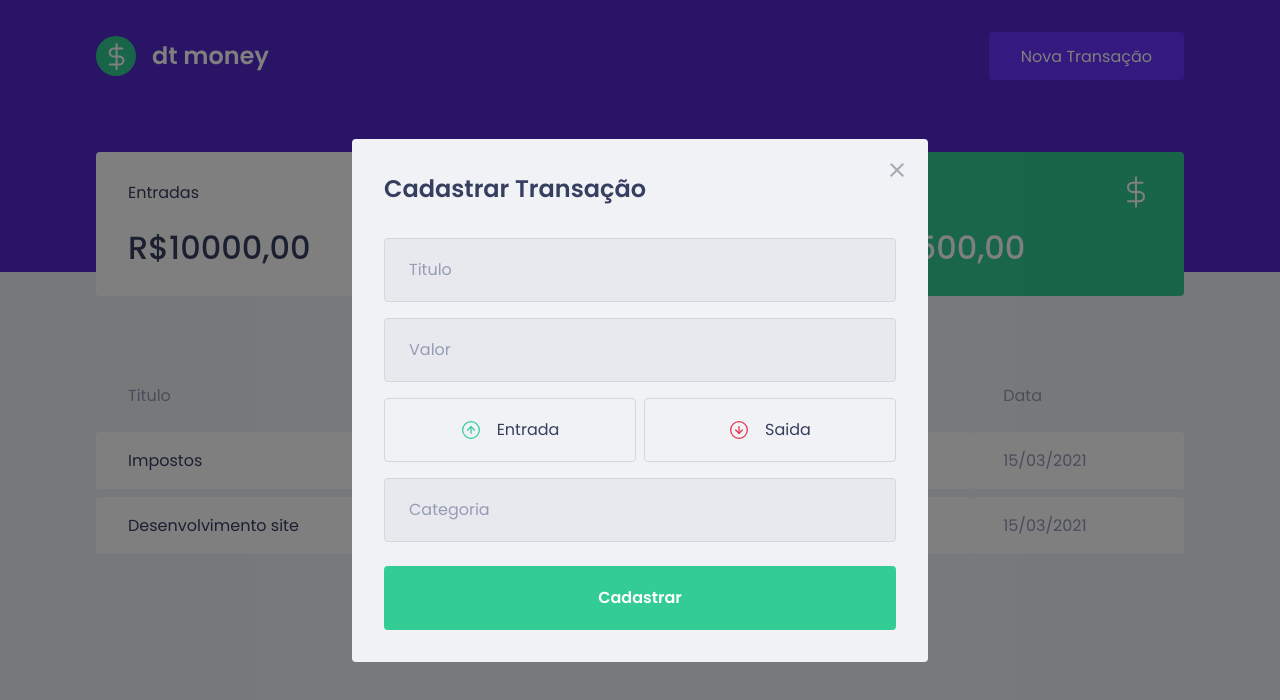
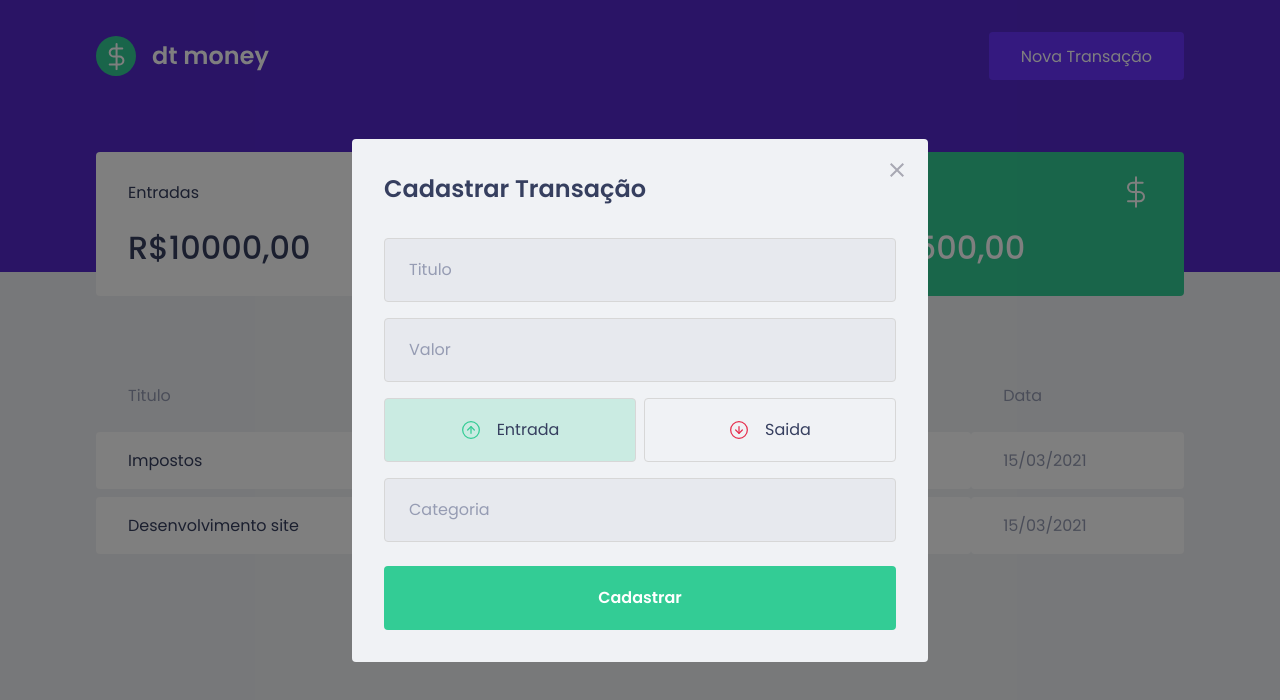
Before and after one commit to gustavolopesv3/GL-Money, a React (Create React App) app: page / in a window 1280 px wide. Both pictures are taken after a click on the button "Nova Transação". Shown: the top 700 px of the page. Built offline with nearby package versions, Linux system fonts and the light colour scheme; no server answers; what miragejs would draw is missing.

Commit message:
style radiobox

```diff
--- a/src/components/NewTransactionModal/index.tsx
+++ b/src/components/NewTransactionModal/index.tsx
@@ -1,8 +1,9 @@
 import Modal from 'react-modal'
-import { Container, TransactionTypeContainer } from './styles'
+import { Container, RadioBox, TransactionTypeContainer } from './styles'
 import closeImg from '../../assets/close.svg'
 import incomeImg from '../../assets/income.svg'
 import outcomeImg from '../../assets/outcome.svg'
+import { useState } from 'react'
 
 
 interface NewTransactionModalProps{
@@ -12,30 +13,52 @@ interface NewTransactionModalProps{
 
 
 export function NewTransactionModal({isOpen, onRequestClose}:NewTransactionModalProps){
+
+    const [type, setType]= useState('deposit')
+
+
+
     return(
+
+
         <Modal overlayClassName='react-modal-overlay'
         className='react-modal-content'
           isOpen={isOpen}
           onRequestClose={onRequestClose}
         >
         <button className='react-modal-close'
-         type='button'
-          onClick={onRequestClose}>
+            type='button'
+            onClick={onRequestClose}>
             <img src={closeImg} alt="Fechar modal"/>
         </button>
+
          <Container>
          <h2>Cadastrar Transação</h2>
          <input type="text" placeholder='Titulo'/>
          <input type="text" placeholder='Valor'/>
+
          <TransactionTypeContainer>
-             <button type='button'>
+
+             <RadioBox
+                type='button'
+                onClick={()=> setType('deposit')}
+                isActive={type === 'deposit'}
+                activeColor='green'
+             >
+
                 <img src={incomeImg} alt="Entrada"/>
                 <span>Entrada</span>
-             </button>
-             <button type='button'>
+             </RadioBox>
+
+             <RadioBox
+                type='button'
+                onClick={()=> setType('withdraw')}
+                isActive={type === 'withdraw'}
+                activeColor='red'
+                >
                 <img src={outcomeImg} alt="Saida"/>
                 <span>Saida</span>
-             </button>
+             </RadioBox>
 
          </TransactionTypeContainer>
          <input type="text" placeholder='Categoria'/>
--- a/src/components/NewTransactionModal/styles.ts
+++ b/src/components/NewTransactionModal/styles.ts
@@ -1,5 +1,5 @@
 import styled from 'styled-components'
-import {darken} from 'polished'
+import {darken, transparentize} from 'polished'
 
 
 export const Container = styled.form`
@@ -55,12 +55,30 @@ export const TransactionTypeContainer = styled.div`
     grid-template-columns: 1fr 1fr;
     gap: 0.5rem;
 
-    button{
-        height: 4rem;
+
+
+`;
+
+interface RadioBoxProps{
+    isActive: boolean;
+    activeColor: 'green' | 'red';
+}
+
+const colors ={
+    green: '#33cc95',
+    red: '#e52e4d'
+}
+
+export const RadioBox = styled.button<RadioBoxProps>`
+ height: 4rem;
         border: 1px solid #d7d7d7;
         border-radius: 0.25rem;
 
-        background: transparent;
+        background: ${(props)=> props.isActive
+        ? transparentize(0.8, colors[props.activeColor])
+
+        : 'transparent'
+        };
 
         display: flex;
         align-items: center;
@@ -85,6 +103,4 @@ export const TransactionTypeContainer = styled.div`
 
         }
 
-    }
-
-`;
+`
```
